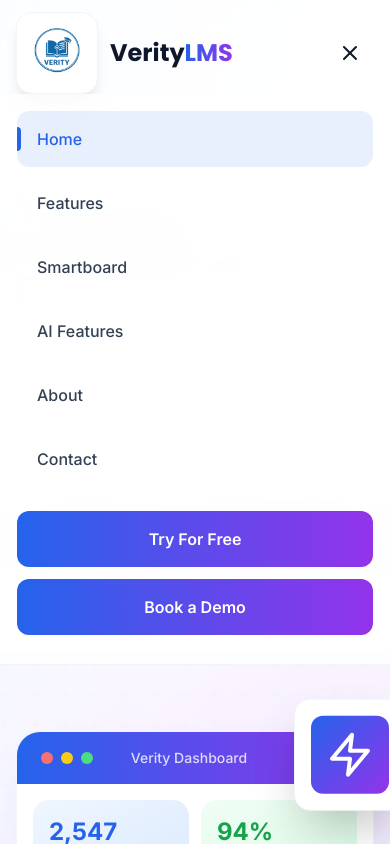
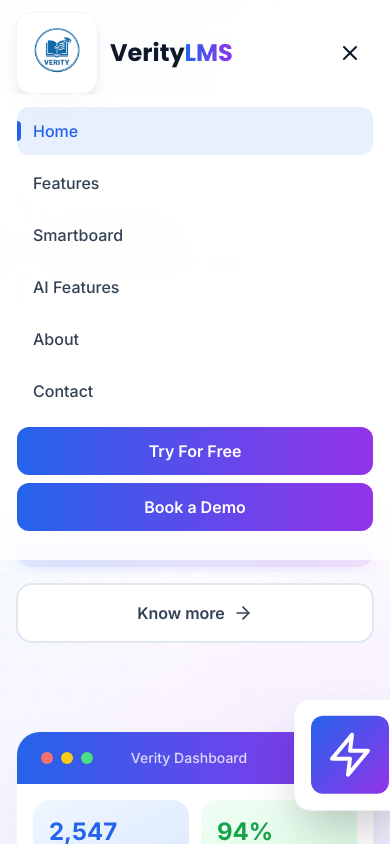
Before and after one commit to Darkshadow-123/lms-showcase, a Next.js app: page / in a window 390 px wide. Both pictures are taken after a click on the button 350 px from the left and 53 px from the top of the page. Shown: the top 844 px of the page. Built offline with nearby package versions, Linux system fonts and the light colour scheme.

Commit message:
improved phone navbar

```diff
--- a/components/Navbar.tsx
+++ b/components/Navbar.tsx
@@ -219,7 +219,7 @@ export default function Navbar() {
             className="xl:hidden glass border-t border-secondary-100 overflow-hidden"
           >
             <motion.div
-              className="container mx-auto px-4 py-4 space-y-2"
+              className="container mx-auto px-4 py-3 space-y-1 max-h-[75vh] overflow-y-auto"
               initial={{ opacity: 0 }}
               animate={{ opacity: 1 }}
               transition={{ delay: 0.1 }}
@@ -235,7 +235,7 @@ export default function Navbar() {
                     href={link.href}
                     onClick={() => setIsMobileMenuOpen(false)}
                     className={cn(
-                      "block py-4 px-5 rounded-xl font-medium transition-all relative",
+                      "block py-3 px-4 rounded-xl font-medium transition-all relative",
                       isActive(link.href)
                         ? "text-primary bg-primary/10"
                         : "text-secondary-700 hover:bg-secondary-50"
@@ -245,7 +245,7 @@ export default function Navbar() {
                     {isActive(link.href) && (
                       <motion.div
                         layoutId="mobile-navbar-indicator"
-                        className="absolute left-0 top-1/2 -translate-y-1/2 w-1 h-6 rounded-r-full bg-primary"
+                        className="absolute left-0 top-1/2 -translate-y-1/2 w-1 h-5 rounded-r-full bg-primary"
                       />
                     )}
                   </Link>
@@ -255,26 +255,26 @@ export default function Navbar() {
                 initial={{ opacity: 0, y: 20 }}
                 animate={{ opacity: 1, y: 0 }}
                 transition={{ delay: 0.3 }}
-                className="pt-4 space-y-3"
+                className="pt-2 pb-4 space-y-2"
               >
                 {/* <Link
                   href="/contact"
                   onClick={() => setIsMobileMenuOpen(false)}
-                  className="block w-full py-4 text-center rounded-xl font-semibold text-secondary-700 hover:bg-secondary-50 transition-colors border border-secondary-200"
+                  className="block w-full py-3 text-center rounded-xl font-semibold text-secondary-700 hover:bg-secondary-50 transition-colors border border-secondary-200"
                 >
                   Sign In
                 </Link> */}
                 <Link
                   href="https://triallms-react.vercel.app/"
                   onClick={() => setIsMobileMenuOpen(false)}
-                  className="block w-full py-4 text-center rounded-xl font-semibold bg-gradient-to-r from-primary to-purple-600 text-white transition-colors"
+                  className="block w-full py-3 text-center rounded-xl font-semibold bg-gradient-to-r from-primary to-purple-600 text-white transition-colors"
                 >
                   Try For Free
                 </Link>
                 <Link
                   href="/contact"
                   onClick={() => setIsMobileMenuOpen(false)}
-                  className="block w-full py-4 text-center rounded-xl font-semibold bg-gradient-to-r from-primary to-purple-600 text-white transition-colors"
+                  className="block w-full py-3 text-center rounded-xl font-semibold bg-gradient-to-r from-primary to-purple-600 text-white transition-colors"
                 >
                   Book a Demo
                 </Link>
```
